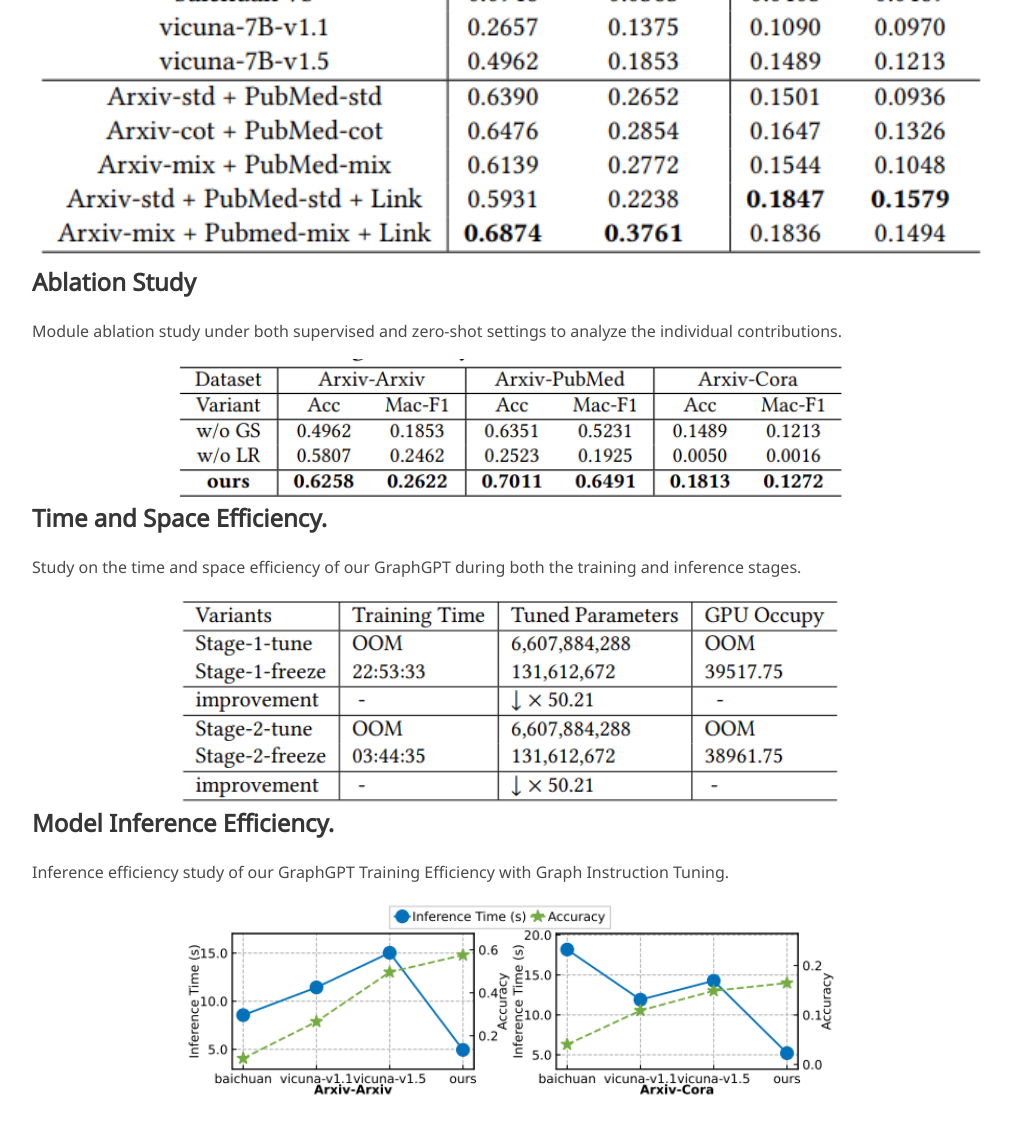
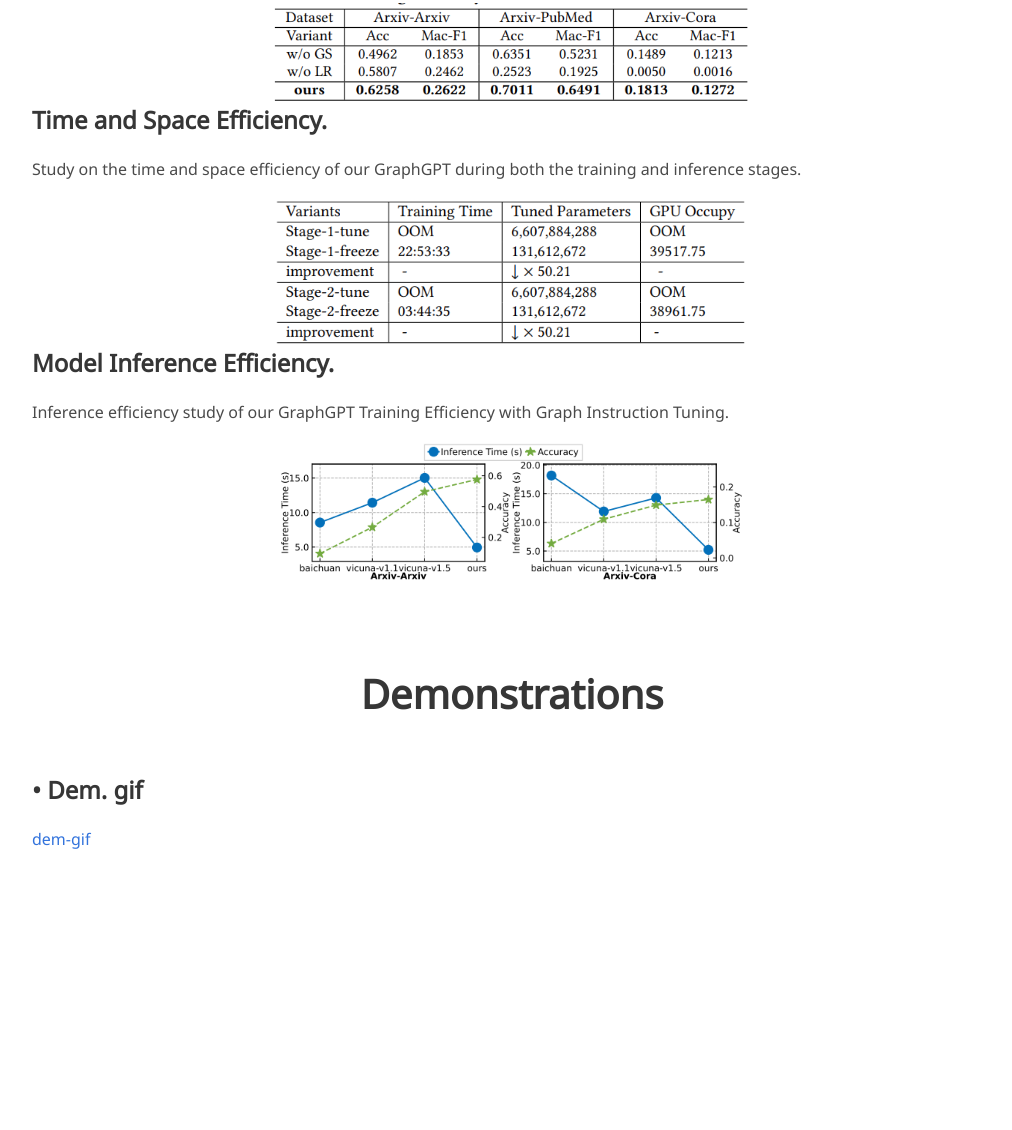
Before and after one commit to GraphGPT/graphgpt.github.io, a plain HTML site: page index.html in a window 1280 px wide. Shown: the part 3519-4649 px from the top of the page, without its empty margins (128-1140 px from the left). Drawn offline with nearby package versions, Linux system fonts and the light colour scheme; some icons are missing; a web font is replaced by a local one.

Commit message:
Update index.html

```diff
--- a/index.html
+++ b/index.html
@@ -320,7 +320,7 @@
                 <p>
                     Performance comparison of various instruction mixtures in supervised learning on the Arxiv dataset and the zero-shot setting on the Cora dataset for node classification.
                 </p>
-                <img class="columns is-centered has-text-centered" src="./static/images/result2.png" alt="Teaser" width="100%" style="margin:0 auto">
+                <img class="columns is-centered has-text-centered" src="./static/images/result2.png" alt="Teaser" width="50%" style="margin:0 auto">
 
 
 
@@ -330,7 +330,7 @@
                 <p>
                     Module ablation study under both supervised and zero-shot settings to analyze the individual contributions.
                 </p>
-                <img class="columns is-centered has-text-centered" src="./static/images/result3.png" alt="Teaser" width="70%" style="margin:0 auto">
+                <img class="columns is-centered has-text-centered" src="./static/images/result3.png" alt="Teaser" width="50%" style="margin:0 auto">
 
 
 
@@ -339,7 +339,7 @@
                 <p>
                     Study on the time and space efficiency of our GraphGPT during both the training and inference stages.
                 </p>
-                <img class="columns is-centered has-text-centered" src="./static/images/result4.png" alt="Teaser" width="70%" style="margin:0 auto">
+                <img class="columns is-centered has-text-centered" src="./static/images/result4.png" alt="Teaser" width="50%" style="margin:0 auto">
 
 
 
@@ -347,7 +347,7 @@
                 <p>
                     Inference efficiency study of our GraphGPT Training Efficiency with Graph Instruction Tuning.
                 </p>
-                <img class="columns is-centered has-text-centered" src="./static/images/result5.png" alt="Teaser" width="70%" style="margin:0 auto">
+                <img class="columns is-centered has-text-centered" src="./static/images/result5.png" alt="Teaser" width="50%" style="margin:0 auto">
 
 
             </div>
@@ -372,7 +372,7 @@
 
                 <br/>
                 <!--            Example-1-->
-                <h3 class="title is-4">• Dem gif</h3>
+                <h3 class="title is-4">• Dem. gif</h3>
                     <a href="https://miro.medium.com/v2/resize:fit:679/0*nu7giaItaETOmJ_d.gif">dem-gif</a>
 <!--                 <div class="content has-text-justified">
 
@@ -594,7 +594,7 @@
                 <br/>
                 <!--            Example-3-->
 <!--                 <h3 class="title is-4">• Example-3: Text+Video → Text+Image</h3>
-<!--                 <div class="content has-text-justified">
+                 <div class="content has-text-justified">
 
                     <div class="wrapper svelte-nab2ao"
                          style="box-sizing: border-box;border-width: 2px;border-style: solid;border-color: #f66c0f;border-radius: 11px;padding: 25px;padding-top: 30px;padding-bottom: 30px;">
@@ -672,7 +672,7 @@
 
                         </div>
                     </div>
-                </div> --> -->
+                </div> -->
                 <!--          End  Example-3-->
 
 
@@ -1666,10 +1666,10 @@
 <section class="section">
 <!--     <div class="container is-max-desktop">
 
-        <!--    <div class="columns is-centered has-text-centered">-->
-        <!--        <h2 class="title is-2">Demonstrations</h2>-->
-        <!--      <br>-->
-        <!--    </div>-->
+           <div class="columns is-centered has-text-centered">
+               <h2 class="title is-2">Demonstrations</h2>
+             <br>
+           </div>
 
         <div class="columns is-centered">
             <div class="column is-full-width">
```
